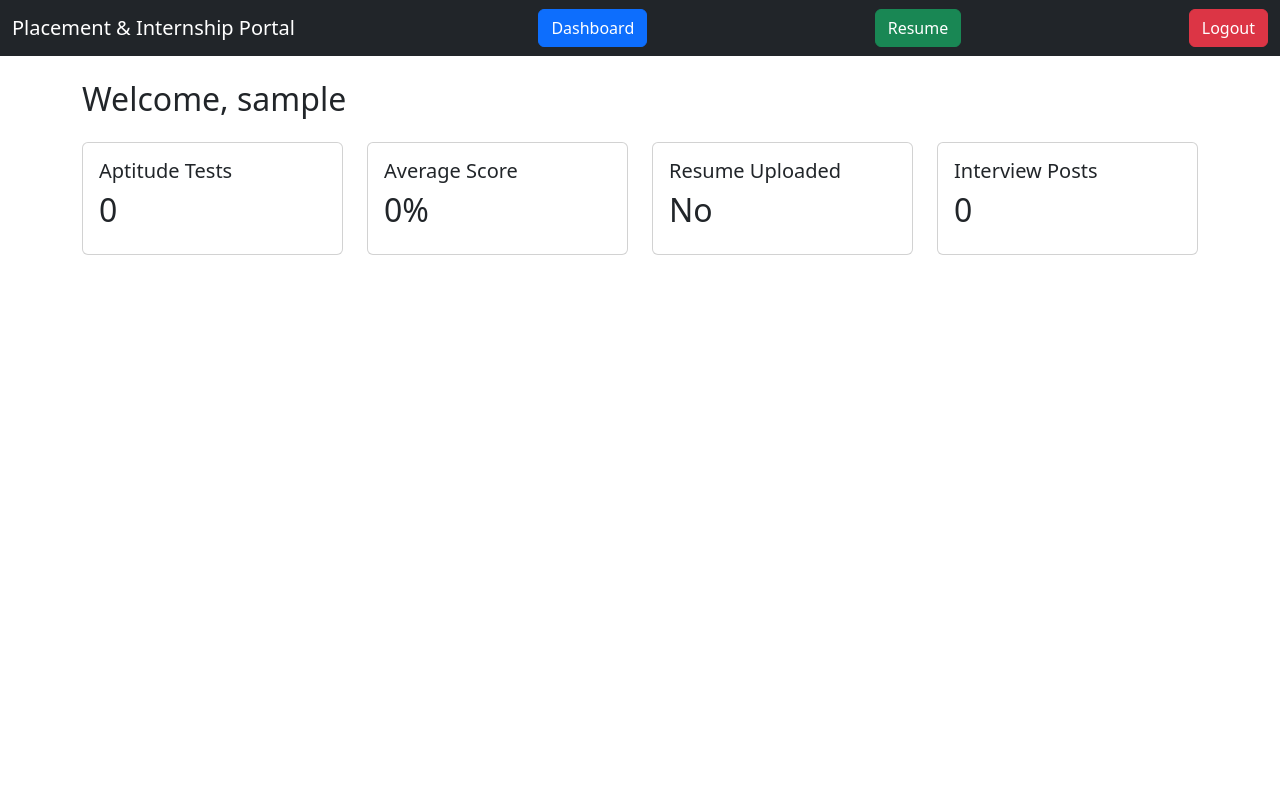
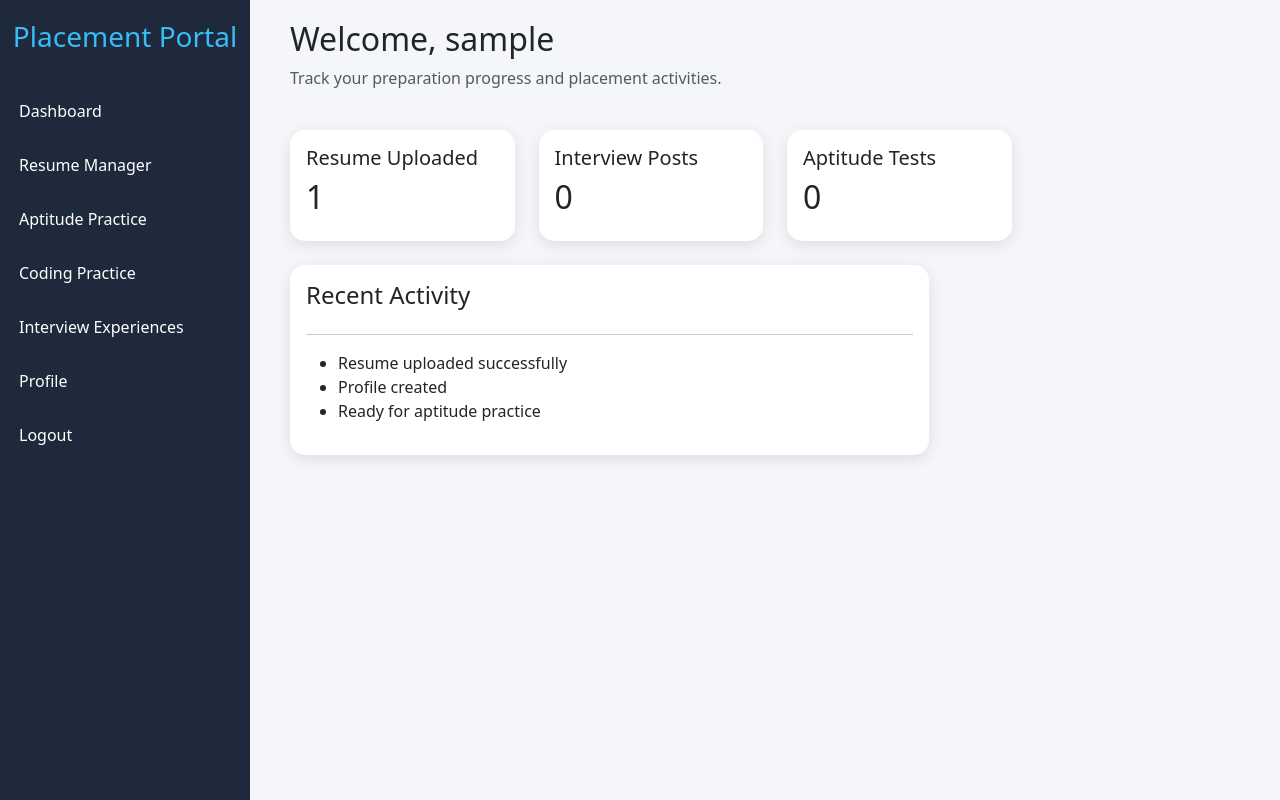
Before and after one commit to Jiya1922/placement-portal, a Flask app: page /dashboard in a window 1280 px wide. Run offline with Flask 3, Linux system fonts and the light colour scheme; the visitor is signed in with stand-in values (Sample User, id 1).

Commit message:
Dashboard UI and resume manager improvements

```diff
--- /dev/null
+++ b/static/css/style.css
@@ -0,0 +1,114 @@
+
+body{
+    background-color:#f4f6f9;
+}
+
+.sidebar{
+    width:250px;
+    height:100vh;
+    position:fixed;
+    background:#1e293b;
+    color:white;
+    padding-top:20px;
+}
+
+.sidebar h3{
+    text-align:center;
+    margin-bottom:30px;
+}
+
+.sidebar a{
+    display:block;
+    color:white;
+    text-decoration:none;
+    padding:15px;
+    transition:0.3s;
+}
+
+.sidebar a:hover{
+    background:#334155;
+}
+
+.main-content{
+    margin-left:270px;
+    padding:20px;
+}
+
+.card{
+    border:none;
+    border-radius:15px;
+    box-shadow:0 4px 15px rgba(0,0,0,0.1);
+    transition:0.3s;
+    overflow:hidden;
+}
+
+.card:hover{
+    transform:translateY(-5px);
+}
+
+.card-details{
+    max-height:0;
+    overflow:hidden;
+    transition:max-height 0.4s ease;
+}
+
+.card:hover .card-details{
+    max-height:150px;
+}
+
+.progress{
+    height:10px;
+}
+.sidebar a{
+    border-left:4px solid transparent;
+}
+
+.sidebar a:hover{
+    border-left:4px solid #38bdf8;
+}
+
+.sidebar h3{
+    color:#38bdf8;
+}
+.resume-card{
+    background:white;
+    padding:25px;
+    border-radius:15px;
+    box-shadow:0 4px 15px rgba(0,0,0,0.1);
+}
+
+.upload-btn{
+    width:100%;
+    margin-top:15px;
+}
+
+.status-card{
+    background:white;
+    padding:25px;
+    border-radius:15px;
+    box-shadow:0 4px 15px rgba(0,0,0,0.1);
+}
+
+.page-title{
+    margin-bottom:25px;
+}
+.resume-card{
+    background:white;
+    padding:25px;
+    border-radius:15px;
+    box-shadow:0 4px 15px rgba(0,0,0,0.1);
+    max-width:600px;
+}
+
+.status-card{
+    background:white;
+    padding:25px;
+    border-radius:15px;
+    box-shadow:0 4px 15px rgba(0,0,0,0.1);
+    max-width:600px;
+}
+
+.upload-btn{
+    margin-top:15px;
+    width:100%;
+}
--- a/templates/base.html
+++ b/templates/base.html
@@ -4,30 +4,31 @@
     <title>Placement Portal</title>
 
     <link href="https://cdn.jsdelivr.net/npm/bootstrap@5.3.3/dist/css/bootstrap.min.css" rel="stylesheet">
-
+    <link rel="stylesheet" href="{{ url_for('static', filename='css/style.css') }}">
 </head>
 <body>
 
-<nav class="navbar navbar-dark bg-dark">
-    <div class="container-fluid">
-        <span class="navbar-brand">
-            Placement & Internship Portal
-        </span>
-         <a href="/dashboard" class="btn btn-primary">
-           Dashboard
-        </a>
+  <div class="sidebar">
 
-        <a href="/upload_resume" class="btn btn-success">
-            Resume
-        </a>
+    <h3>Placement Portal</h3>
 
-        <a href="/logout" class="btn btn-danger">
-            Logout
-        </a>
-    </div>
-</nav>
+    <a href="/dashboard">Dashboard</a>
 
-<div class="container mt-4">
+    <a href="/upload_resume">Resume Manager</a>
+
+    <a href="#">Aptitude Practice</a>
+
+    <a href="#">Coding Practice</a>
+
+    <a href="#">Interview Experiences</a>
+
+    <a href="#">Profile</a>
+
+    <a href="/logout">Logout</a>
+
+</div>
+
+<div class="main-content">
 
     {% block content %}
     {% endblock %}
--- a/templates/dashboard.html
+++ b/templates/dashboard.html
@@ -2,44 +2,108 @@
 
 {% block content %}
 
-<h2>Welcome, {{ name }}</h2>
+<div class="row">
+    <div class="mb-4">
 
-<div class="row mt-4">
+    <h2>Welcome, {{ session['user_name'] }}</h2>
+
+    <p class="text-muted">
+        Track your preparation progress and placement activities.
+    </p>
+
+</div>
 
     <div class="col-md-3">
-        <div class="card">
-            <div class="card-body">
-                <h5>Aptitude Tests</h5>
-                <h2>0</h2>
+
+        <div class="card p-3">
+
+            <h5>Resume Uploaded</h5>
+
+            <h2>1</h2>
+
+            <div class="card-details">
+
+                <hr>
+
+                <p>Status : Uploaded</p>
+
+                <p>Profile Completion : 60%</p>
+
+                <div class="progress">
+                    <div class="progress-bar" style="width:60%"></div>
+                </div>
+
             </div>
+
         </div>
+
     </div>
 
     <div class="col-md-3">
-        <div class="card">
-            <div class="card-body">
-                <h5>Average Score</h5>
-                <h2>0%</h2>
+
+        <div class="card p-3">
+
+            <h5>Interview Posts</h5>
+
+            <h2>0</h2>
+
+            <div class="card-details">
+
+                <hr>
+
+                <p>No posts yet</p>
+
+                <p>Share interview experiences</p>
+
             </div>
+
         </div>
+
     </div>
 
     <div class="col-md-3">
-        <div class="card">
-            <div class="card-body">
-                <h5>Resume Uploaded</h5>
-                <h2>No</h2>
+
+        <div class="card p-3">
+
+            <h5>Aptitude Tests</h5>
+
+            <h2>0</h2>
+
+            <div class="card-details">
+
+                <hr>
+
+                <p>Average Score : 0%</p>
+
+                <div class="progress">
+                    <div class="progress-bar" style="width:0%"></div>
+                </div>
+
             </div>
+
         </div>
+
     </div>
 
-    <div class="col-md-3">
-        <div class="card">
-            <div class="card-body">
-                <h5>Interview Posts</h5>
-                <h2>0</h2>
-            </div>
+</div>
+<div class="row mt-4">
+
+    <div class="col-md-8">
+
+        <div class="card p-3">
+
+            <h4>Recent Activity</h4>
+
+            <hr>
+
+            <ul>
+                <li>Resume uploaded successfully</li>
+                <li>Profile created</li>
+                <li>Ready for aptitude practice</li>
+            </ul>
+
         </div>
+
     </div>
 
 </div>
```
Also changed, not shown: templates/upload_resume.html (+40 -8 lines).
